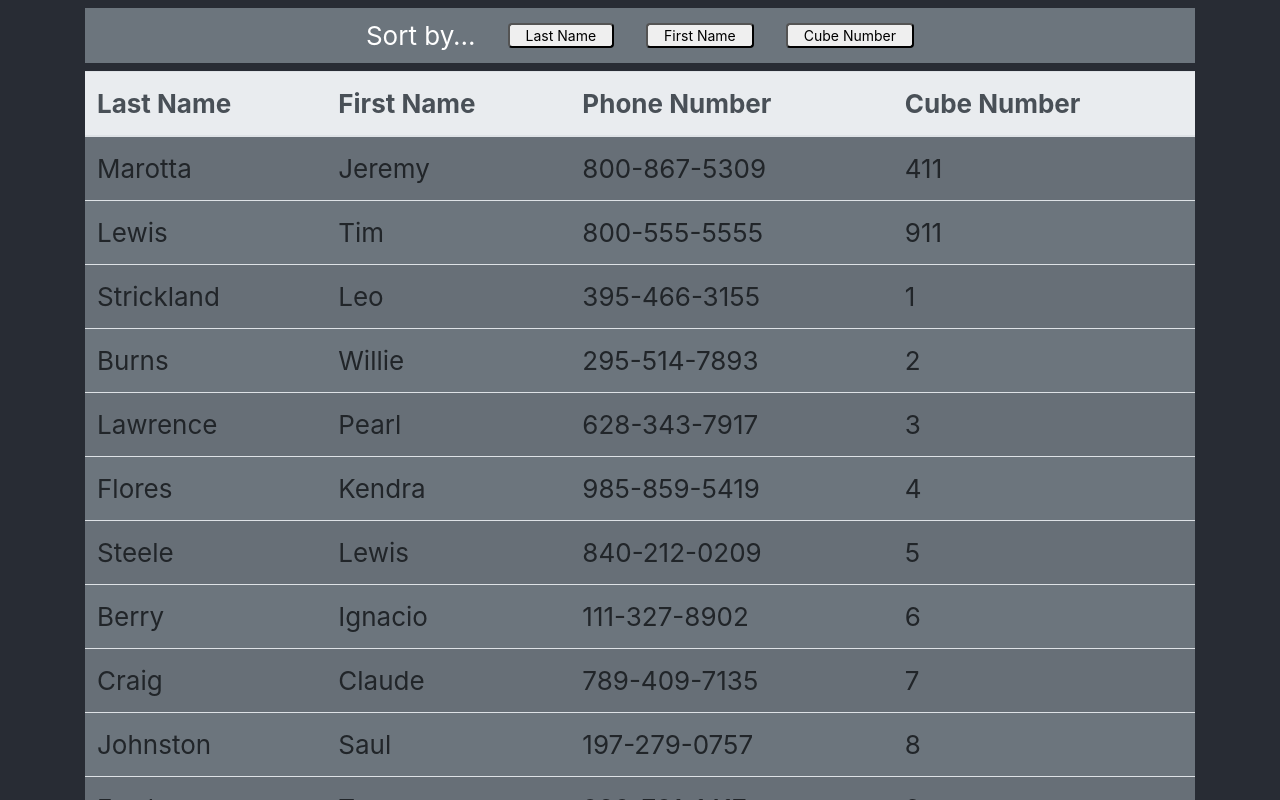
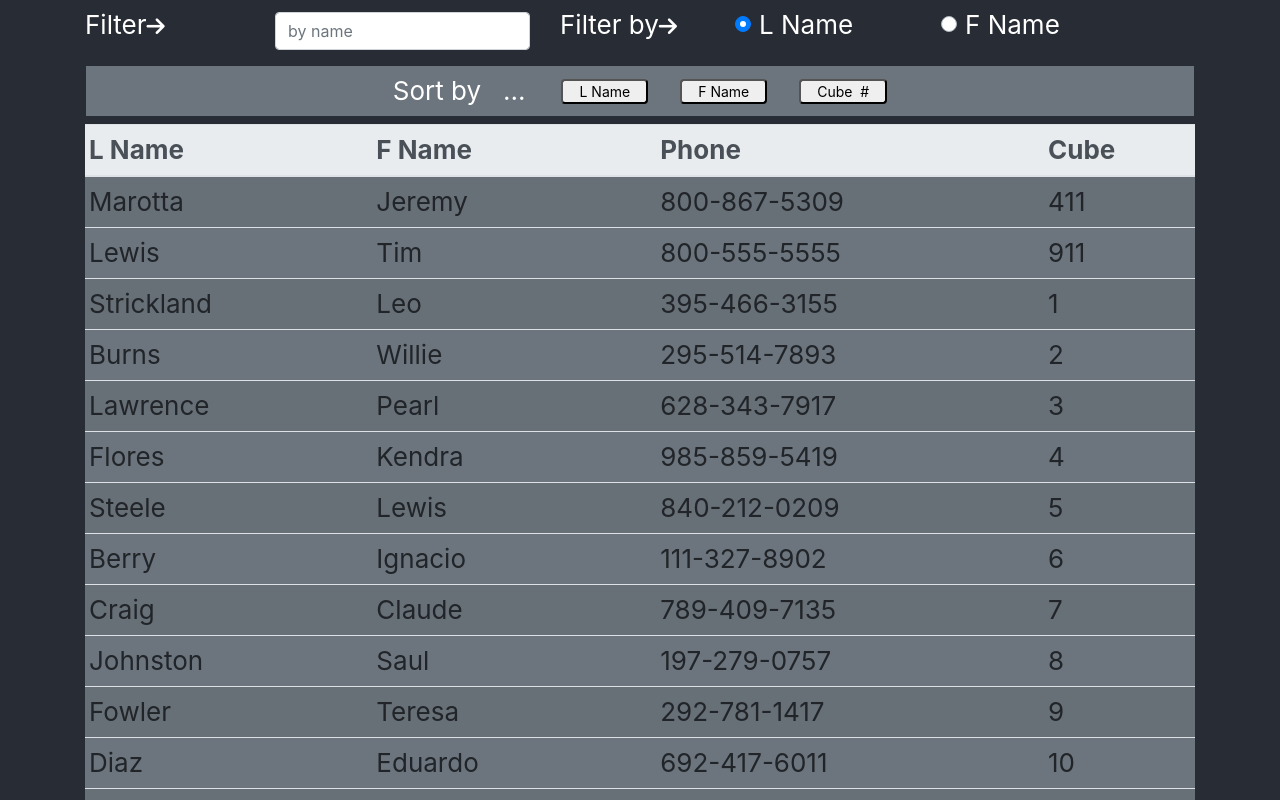
Before and after one commit to firefreet/turbo-garbanzo, a React (Create React App) app: page / in a window 1280 px wide. Shown: the top 800 px of the page. Built offline with nearby package versions, Linux system fonts and the light colour scheme.

Commit message:
added filters

```diff
--- a/public/index.html
+++ b/public/index.html
@@ -24,10 +24,11 @@
     -->
   <link rel="stylesheet" href="https://stackpath.bootstrapcdn.com/bootstrap/4.4.1/css/bootstrap.min.css"
     integrity="sha384-Vkoo8x4CGsO3+Hhxv8T/Q5PaXtkKtu6ug5TOeNV6gBiFeWPGFN9MuhOf23Q9Ifjh" crossorigin="anonymous">
+    <script src="https://kit.fontawesome.com/ceb7ababc1.js" crossorigin="anonymous"></script>
   <title>Employee Directory</title>
 </head>
 
-<body>
+<body style="line-height:1;">
   <noscript>You need to enable JavaScript to run this app.</noscript>
   <div id="root"></div>
   <!--
--- a/src/components/Container/index.js
+++ b/src/components/Container/index.js
@@ -1,4 +1,4 @@
-import React, { useState, useEffect } from "react";
+import React, { useState } from "react";
 import Nav from '../Nav';
 import Table from '../Table'
 import EmployeeContext from '../../utils/EmployeeContext'
@@ -10,10 +10,14 @@ function Container() {
         employeeArr: employeeArr,
         filter: "",
         lastNameSort: true,
-        firstNameSort: true,
-        cubeNumberSort: true,
-        changeSort: (event) => {
+        firstNameSort: false,
+        cubeNumberSort: false,
+        lastNameFilter: true,
+        firstNameFilter: false,
+        changeSort: (event,state) => {
             event.preventDefault();
+            console.log(state);
+            console.log(employeeState);
             let { field, bool, empprop } = event.target.dataset
             bool = bool === "true" ? false : true
             const employeeArr = employeeState.employeeArr.sort((a, b) => {
@@ -23,16 +27,26 @@ function Container() {
                     return a[empprop] > b[empprop] ? 1 : -1
                 }
             })
-            setEmployeeState({ ...employeeState, employeeArr, [field]: bool })
+            setEmployeeState({ ...state, employeeArr, [field]: bool });
         },
-        changeFilter: (search) => {
-            setEmployeeState({ ...employeeState, filter: search })
+        changeFilter: (event,state) => {
+            event.preventDefault();
+            console.log(employeeState);
+            let { value } = event.target;
+            setEmployeeState({ ...state, filter: value });
+        },
+        changeRadio: (event,state) => {
+            console.log(employeeState);
+            let name = event.target.name
+            let val = false
+            if (name === "lastNameFilter") {
+                setEmployeeState({ ...state, [name]: (!val), firstNameFilter: val})
+            } else {
+                setEmployeeState({...state, [name]: (!val), lastNameFilter: val})
+            }
+
         }
     });
-
-    useEffect(() => {
-
-    }, [employeeState.filter, employeeState.lastNameSort, employeeState.firstNameSort, employeeState.cubeNumberSort])
 
     return (
         <EmployeeContext.Provider value={employeeState}>
--- /dev/null
+++ b/src/components/Filter/index.js
@@ -0,0 +1,59 @@
+import React, { useContext } from 'react';
+import EmployeeContext from '../../utils/EmployeeContext';
+
+
+
+function Filter() {
+    const { filter, changeFilter, lastNameFilter, firstNameFilter, changeRadio } = useContext(EmployeeContext);
+    const employeeState = useContext(EmployeeContext);
+
+
+    return (
+        <div className="form-group row ">
+            <div className="col-4 col-lg-2 mt-1">
+                <label htmlFor="searchField d-inline">
+                    <p className="d-inline">Filter</p>
+                    <small>
+                        <i className="fas fa-arrow-right d-inline"></i>
+                    </small>
+                </label>
+            </div>
+            <div className=" float-right col-8 col-lg-3 mt-1">
+                <input className="form-control" id="searchField" placeholder="by name"
+                    onChange={(event) => { changeFilter(event,employeeState) }}
+                    value={filter}>
+                </input>
+            </div>
+            <div className="col-3 col-lg-2 mt-1">
+                <div htmlFor="customRadionInline1">
+                    <p className="d-inline">Filter by</p>
+                    <small>
+                        <i className="fas fa-arrow-right d-inline"></i>
+                    </small>
+                </div>
+            </div>
+            <div className="custom-control custom-radio custom-control-inline col col-lg-2 mt-1">
+                <input type="radio"
+                    id="lastNameFilter"
+                    name="lastNameFilter"
+                    className="custom-control-input"
+                    checked={lastNameFilter}
+                    onChange={(e)=>{changeRadio(e,employeeState)}}>
+                </input>
+                <label className="custom-control-label" htmlFor="lastNameFilter">L Name</label>
+            </div>
+            <div className="custom-control custom-radio custom-control-inline col col-lg-2 mt-1">
+                <input
+                    type="radio"
+                    id="firstNameFilter"
+                    name="firstNameFilter"
+                    className="custom-control-input"
+                    checked={firstNameFilter}
+                    onChange={(e)=>{changeRadio(e,employeeState)}}>
+                </input>
+                <label className="custom-control-label" htmlFor="firstNameFilter">F Name</label>
+            </div>
+        </div>
+    )
+}
+export default Filter;
--- a/src/components/Nav/index.js
+++ b/src/components/Nav/index.js
@@ -1,26 +1,13 @@
-import React, {useContext} from 'react';
+import React from 'react';
+import Filter from '../Filter';
+import Sort from '../Sort';
 import './style.css';
-import EmployeeContext from '../../utils/EmployeeContext';
 
 function Nav() {
-    const { changeFilter, changeSort, lastNameSort, firstNameSort, cubeNumberSort }  = useContext(EmployeeContext);
-
     return (
         <div>
-            <ul className="nav justify-content-center bg-secondary">
-                <li className="nav-item">
-                    <p className="nav-link mb-0">Sort by...</p>
-                </li>
-                <li className="nav-item d-flex align-items-center">
-                    <button className="nav-link rounded btn-sm py-0 mx-3" onClick={changeSort} data-empprop="ln" data-field="lastNameSort" data-bool={lastNameSort.toString()}>Last Name</button>
-                </li>
-                <li className="nav-item d-flex align-items-center">
-                    <button className="nav-link rounded btn-sm py-0 mx-3" onClick={changeSort} data-empprop="fn" data-field="firstNameSort" data-bool={firstNameSort.toString()}>First Name</button>
-                </li>
-                <li className="nav-item d-flex align-items-center">
-                    <button className="nav-link rounded btn-sm py-0 mx-3" onClick={changeSort} data-empprop="cn" data-field="cubeNumberSort" data-bool={cubeNumberSort.toString()}>Cube Number</button>
-                </li>
-            </ul>
+            <Filter></Filter>
+            <Sort></Sort>
         </div>
     )
 }
--- /dev/null
+++ b/src/components/Sort/index.js
@@ -0,0 +1,28 @@
+import React, {useContext} from 'react';
+import EmployeeContext from '../../utils/EmployeeContext';
+
+function Sort() {
+    const { changeSort, lastNameSort, firstNameSort, cubeNumberSort } = useContext(EmployeeContext);
+    const employeeState = useContext(EmployeeContext);
+
+    return (
+        <div className="row d-flex justify-content-center">
+            <ul className="nav justify-content-center bg-secondary w-100 mx-3 py-1">
+                <li className="nav-item">
+                    <p className="nav-link mb-0 mr-1">Sort by&nbsp;&nbsp;&nbsp;...</p>
+                </li>
+                <li className="nav-item d-flex align-items-center">
+                    <button className="nav-link rounded btn-sm py-0 mx-3" onClick={event=>{changeSort(event,employeeState)}} data-empprop="ln" data-field="lastNameSort" data-bool={lastNameSort.toString()}>L Name</button>
+                </li>
+                <li className="nav-item d-flex align-items-center">
+                    <button className="nav-link rounded btn-sm py-0 mx-3" onClick={event=>{changeSort(event,employeeState)}} data-empprop="fn" data-field="firstNameSort" data-bool={firstNameSort.toString()}>F Name</button>
+                </li>
+                <li className="nav-item d-flex align-items-center">
+                    <button className="nav-link rounded btn-sm py-0 mx-3" onClick={event=>{changeSort(event,employeeState)}} data-empprop="cn" data-field="cubeNumberSort" data-bool={cubeNumberSort.toString()}>Cube&nbsp;&nbsp;#</button>
+                </li>
+            </ul>
+        </div>
+    )
+}
+
+export default Sort;
--- a/src/components/Table/index.js
+++ b/src/components/Table/index.js
@@ -1,34 +1,46 @@
-import React, { useContext, useEffect } from 'react';
+import React, {useEffect, useContext } from 'react';
 import EmployeeContext from '../../utils/EmployeeContext';
 
 
 function Table() {
-    const { filter, employeeArr } = useContext(EmployeeContext);
+    const { filter, lastNameFilter, employeeArr } = useContext(EmployeeContext);
 
+    var employeeFilter
+    if (lastNameFilter) {
+        employeeFilter = employeeArr.filter(v => {
+            if (v.ln.toLowerCase().indexOf(filter.toLowerCase()) >= 0) return true
+        })
+    } else {
+        employeeFilter = employeeArr.filter(v => {
+            if (v.fn.toLowerCase().indexOf(filter.toLowerCase()) >= 0) return true
+        })
+    }
 
     return (
-        <table className="table table-striped bg-secondary mt-2 w-100">
+        <div className="mw-100">
+            <table className="table table-striped bg-secondary mt-2">
                 <thead className="thead-light">
                     <tr>
-                    <th>Last Name</th>
-                    <th>First Name</th>
-                    <th>Phone Number</th>
-                    <th>Cube Number</th>
+                        <th className="px-1">L Name</th>
+                        <th className="px-1">F Name</th>
+                        <th className="px-1">Phone</th>
+                        <th className="px-1">Cube</th>
                     </tr>
                 </thead>
                 <tbody>
-                {employeeArr.map((v, i) => {
+                    {employeeFilter.map((v, i) => {
                         return (
                             <tr key={i}>
-                            <td>{v.ln}</td>
-                            <td>{v.fn}</td>
-                            <td>{v.pn}</td>
-                            <td>{v.cn}</td>
+                                <td className="px-1">{v.ln}</td>
+                                <td className="px-1">{v.fn}</td>
+                                <td className="px-1">{v.pn}</td>
+                                <td className="px-1">{v.cn}</td>
                             </tr>
                         )
                     })}
                 </tbody>
             </table>
+        </div>
     );
 }
 
--- a/src/utils/EmployeeContext/index.js
+++ b/src/utils/EmployeeContext/index.js
@@ -2,11 +2,14 @@ import React from "react";
 
 const EmployeeContext = React.createContext({
   filter: "",
-  lastNameSort: false,
+  lastNameSort: true,
   firstNameSort: false,
   cubeNumberSort: false,
+  lastNameFilter: true,
+  firstNameFilter: false,
   changeSort: ()=>{},
-  changeFilter: ()=>{}
+  changeFilter: ()=>{},
+  changeRadio: ()=>{}
 });
 
 export default EmployeeContext;
```
Lines whose indentation alone changed are shown as unchanged.
